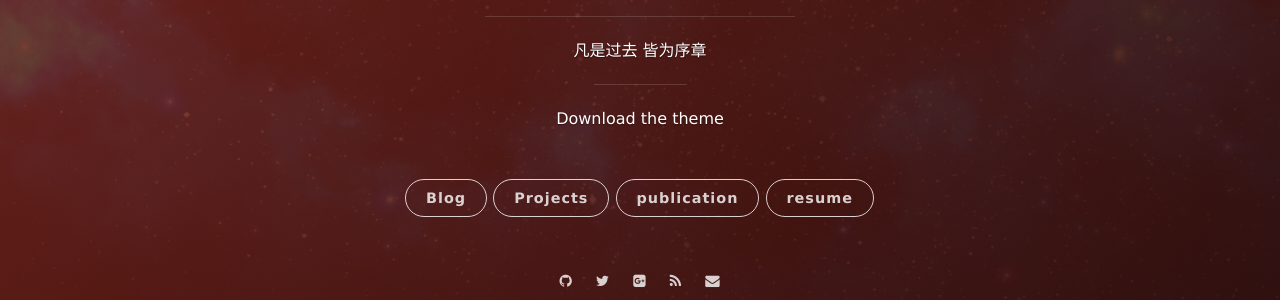
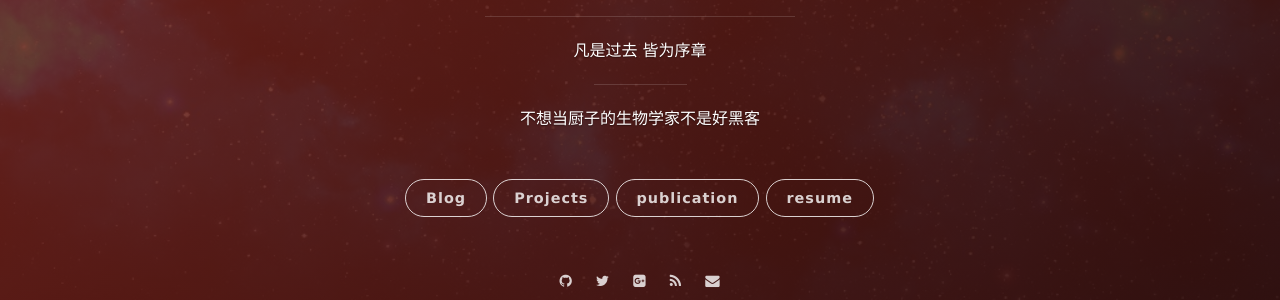
Before and after one commit to xuzhongtian/wandering513.github.io, a Jekyll site: the page built from index.html, in a window 1280 px wide. Shown: the part 385-685 px from the top of the page. Built offline with Jekyll 4.4.1, drawn with Linux system fonts in a browser that asks for light colours; nearby versions of some CDN libraries; the list of posts is cut into pages by our own code.

Commit message:
add welecome

```diff
--- a/_config.yml
+++ b/_config.yml
@@ -1,7 +1,8 @@
 # Basic
 title: 徐钟天的个人博客
 subtitle: 天地本无心
-welcome_message: <a href="https://github.com/onevcat/vno-jekyll" target="_blank">Download the theme</a>
+#welcome_message: <a href="https://github.com/onevcat/vno-jekyll" target="_blank">Download the theme</a>
+welcome_message: 不想当厨子的生物学家不是好黑客
 description: 凡是过去 皆为序章
 creator: <a href="http://onev.cat">@onevcat</a>
 
```
